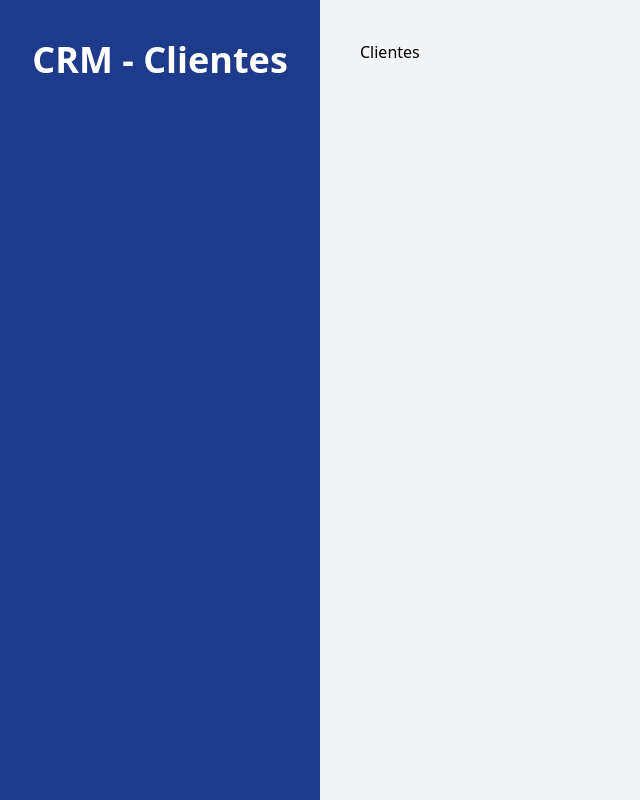
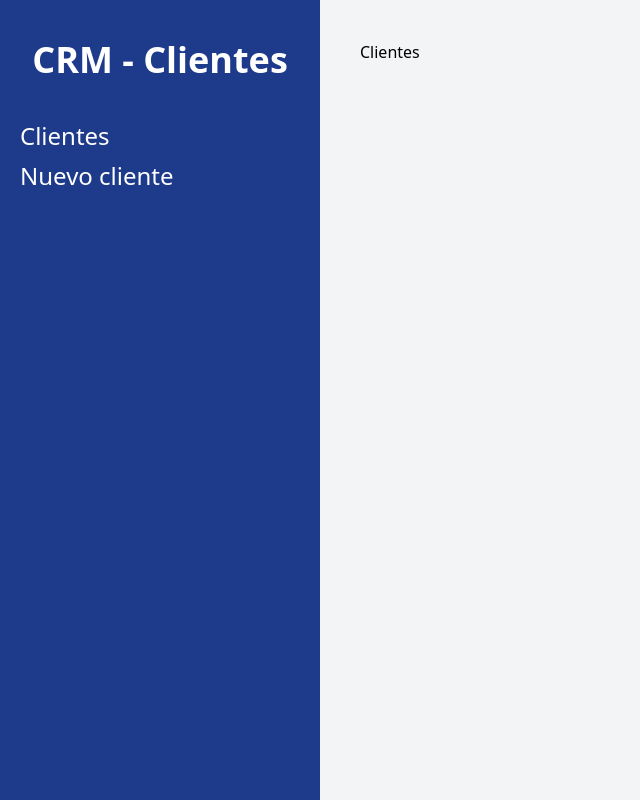
Before and after one commit to LeonardoAbraham/react-crm, a React (Vite) app: page / in a window 1280 px wide. Shown: the whole page, without its empty margins (0-640 px from the left). Built offline with nearby package versions, Linux system fonts and the light colour scheme.

Commit message:
Navegar entre componentes con Link

```diff
--- a/src/components/Layout.jsx
+++ b/src/components/Layout.jsx
@@ -1,10 +1,15 @@
-import { Outlet } from "react-router-dom"
+import { Outlet, Link } from "react-router-dom"
 
 const Layout = () => {
     return (
         <div className="md:flex md:min-h-screen">
             <aside className="md:w-1/4 bg-blue-900 px-5 py-10">
                 <h2 className="text-4xl font-black text-center text-white">CRM - Clientes</h2>
+
+                <nav className="mt-10">
+                    <Link className="text-2xl block mt-2 hover:text-blue-300 text-white" to={'/'}>Clientes</Link>
+                    <Link className="text-2xl block mt-2 hover:text-blue-300 text-white" to={'/clientes/nuevo'}>Nuevo cliente</Link>
+                </nav>
             </aside>
 
             <main className="md:w-3/4 p-10 md:h-screen overflow-scroll">
```
